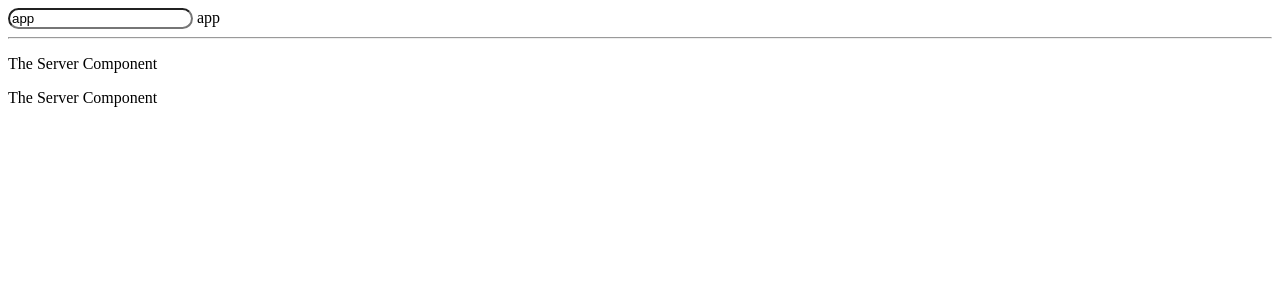
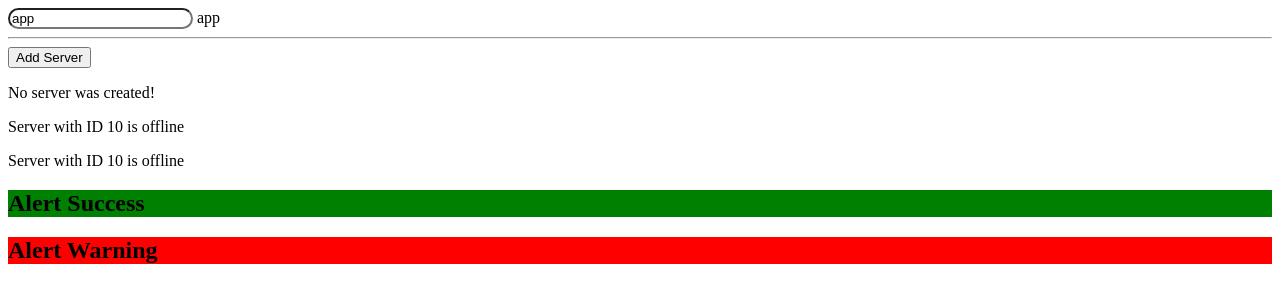
Before and after one commit to micrastur/angular-proj, an Angular app: page / in a window 1280 px wide. Shown: the top 302 px of the page. Built offline with nearby package versions, Linux system fonts and the light colour scheme.

Commit message:
added binding for component

```diff
--- a/package.json
+++ b/package.json
@@ -20,6 +20,8 @@
     "@angular/platform-browser": "^6.0.3",
     "@angular/platform-browser-dynamic": "^6.0.3",
     "@angular/router": "^6.0.3",
+    "@ng-bootstrap/ng-bootstrap": "^2.2.0",
+    "bootstrap": "^4.0.0-alpha.6",
     "core-js": "^2.5.4",
     "rxjs": "^6.0.0",
     "zone.js": "^0.8.26"
--- /dev/null
+++ b/src/app/alertSuccess/alertSuccess.component.css
@@ -0,0 +1,3 @@
+.warning--success {
+    background-color: green;
+}
--- a/src/app/app.component.html
+++ b/src/app/app.component.html
@@ -6,6 +6,8 @@
             {{ title }}
             <hr>
             <div class="app-servers"></div>
+            <div app-success-alert></div>
+            <div app-warning-alert></div>
         </div>
     </div>
 </div>
--- a/src/app/server/server.component.html
+++ b/src/app/server/server.component.html
@@ -1 +1 @@
-<p>The Server Component</p>
+<p>Server with ID {{ serverId }} is {{ getServerStatus() }}</p>
--- a/src/app/server/servere.component.ts
+++ b/src/app/server/servere.component.ts
@@ -5,5 +5,9 @@ import { Component } from '@angular/core';
     templateUrl: './server.component.html'
 })
 export class ServerComponent {
-
+     serverId: number = 10;
+     serverStatus: string = 'offline';
+     getServerStatus() {
+        return this.serverStatus;
+     }
 }
--- a/src/app/servers/servers.component.html
+++ b/src/app/servers/servers.component.html
@@ -1,2 +1,10 @@
+<button
+    class="btn btn-primary"
+    [disabled]="!allowNewServer"
+    (click)="onCreateServer()"
+    >
+        Add Server
+</button>
+<p>{{ serverCreationStatus }}</p>
 <app-server></app-server>
 <app-server></app-server>
--- a/src/app/servers/servers.component.ts
+++ b/src/app/servers/servers.component.ts
@@ -2,16 +2,24 @@ import { Component, OnInit } from '@angular/core';
 
 @Component({
   selector: '.app-servers',
-  template: `
-  <app-server></app-server>
-  <app-server></app-server>`,
+  templateUrl: './servers.component.html',
   styleUrls: ['./servers.component.css']
 })
 export class ServersComponent implements OnInit {
+  allowNewServer = false;
+  serverCreationStatus = 'No server was created!';
 
-  constructor() { }
+  constructor() {
+    setTimeout(() => {
+      this.allowNewServer = true;
+    }, 2000);
+  }
 
   ngOnInit() {
   }
 
+  onCreateServer() {
+    this.serverCreationStatus = 'Server was created';
+  }
+
 }
```
Also changed, not shown: src/app/alertSuccess/alertSuccess.component.ts (+3 -4 lines), src/app/app.module.ts (+6 -2 lines), 1 other file (tests, documents, lock files or other folders).
